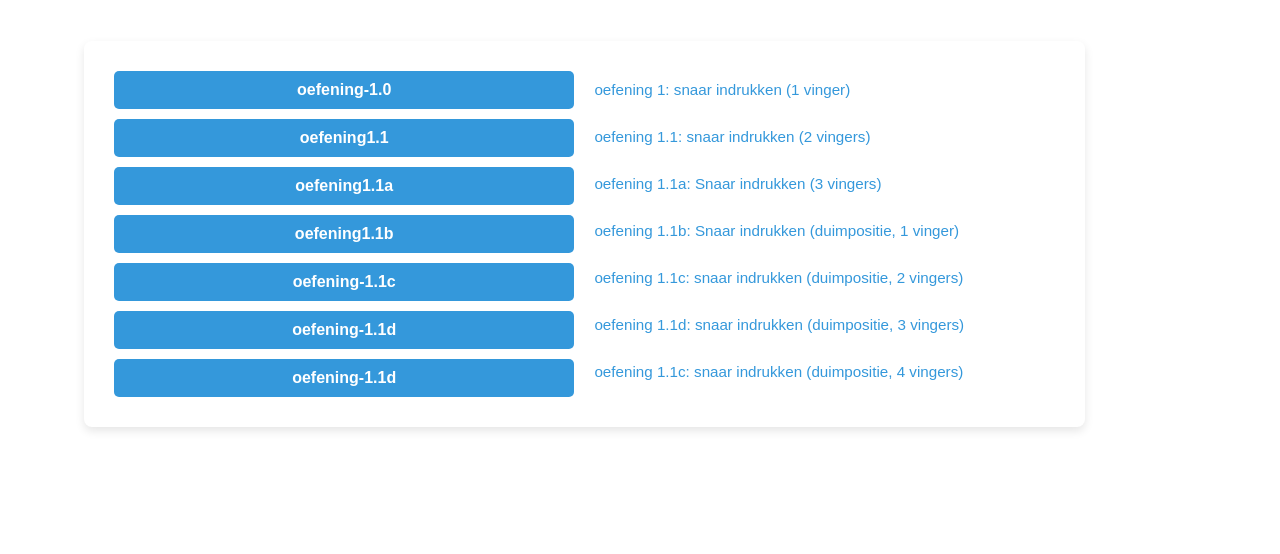
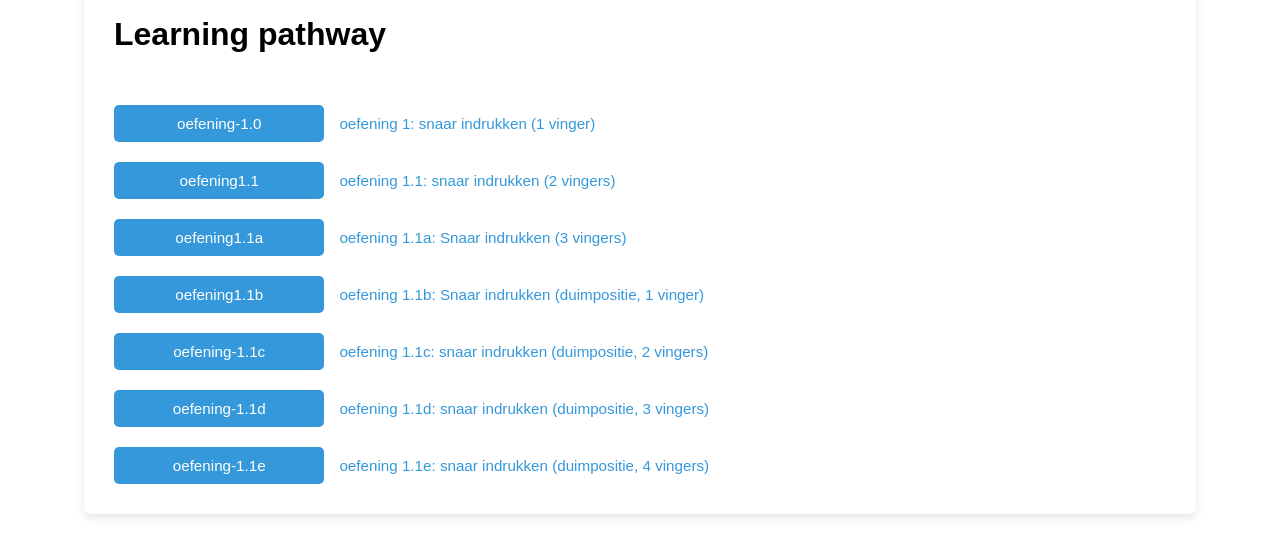
Before and after one commit to FloatingPointError/sisyphus, a plain HTML site: page index.html in a window 1280 px wide. Shown: the part 685-1239 px from the top of the page. Before the commit the page ends 1152 px from the top, so only its background shows below. Drawn offline with Linux system fonts and the light colour scheme.

Commit message:
feat: Update lesson configurations and UI; modify lesson details, enhance button and link layout, and improve styling for lesson pathway

```diff
--- a/elements/lessonData.js
+++ b/elements/lessonData.js
@@ -105,13 +105,13 @@ export const lessonConfigurations = [
     },
         {
         id: 'oefening-1',
-        subid: 'oefening-1.1d',
-        name: 'oefening 1.1c: snaar indrukken (duimpositie, 4 vingers)',
+        subid: 'oefening-1.1e',
+        name: 'oefening 1.1e: snaar indrukken (duimpositie, 4 vingers)',
         settings: {
             speed: 1.0,
             numMountains: 1, // Niet relevant voor flat, maar consistentie
             includePlateaus: false,
-            numFingers: 2,
+            numFingers: 4,
             colorTempo: 40, // BPM
             fingerColors: [hexColors.yellow, hexColors.green, hexColors.blue, hexColors.purple],
             description: 'Druk de snaar in op de puls van de bal. Wissel de vingers af met de kleur van de bal.',
--- a/elements/lessonManager.js
+++ b/elements/lessonManager.js
@@ -81,25 +81,33 @@ export function initLessonManager(domElements, coreAppFunctions) {
         startAnimationOrCountdown(newPathData);
     }
 
+    // Centreer naar animationCanvas
+    function focusOnCanvas() {
+        domElements.canvas.scrollIntoView({ behavior: 'smooth', block: 'center' });
+    }
+
     // Genereer leerpad knoppen
-    const lessonButtonsContainer = lessonPathContainer.querySelector('.lesson-buttons');
     lessonConfigurations.forEach(lesson => {
+        // Wrapper voor de button en de link
+        const divWrapper = document.createElement('div');
+        lessonPathContainer.appendChild(divWrapper);
+        divWrapper.style = 'display: flex; flex-direction: row; width: 100%';
+
+        // De button creëren en eventlisteners toevoegen
         const button = document.createElement('button');
         button.textContent = lesson.subid; // Gebruik subid als tekst
         button.dataset.lessonId = lesson.subid;
         button.addEventListener('click', () => loadLesson(lesson.subid));
-        lessonButtonsContainer.appendChild(button);
-    });
+        button.addEventListener('click', focusOnCanvas);
+        divWrapper.appendChild(button);
 
-    // Hier komen de links naar de html pagina met meer uitleg over de les. De postfix is de les ID.
-    const lessonLinksContainer = lessonPathContainer.querySelector('.lesson-links');
-    lessonConfigurations.forEach(lesson => {
+
+
+        // De link creëren en eventlisteners toevoegen
         const link = document.createElement('a');
         link.href = `oefeningen/${lesson.id}.html`; // Verwijst naar de les pagina
         link.textContent = lesson.name;
         link.target = '_a'; // Open in een nieuw tabblad (maar steeds dezelfde tab)
-        lessonLinksContainer.appendChild(link);
+        divWrapper.appendChild(link);
     });
-
-
 }
--- a/index.html
+++ b/index.html
@@ -85,16 +85,11 @@
             <button id="fullscreenButton" style="visibility: collapse;">Volledig scherm</button>
         </div>
 
-        <h2>Leerpad</h2>
+
         <div id="lessonPathContainer">
-            <div class="lesson-buttons">
-                <!-- Knoppen worden hier dynamisch toegevoegd door JavaScript -->
-            </div>
-            <div class="lesson-links">
-                <!-- Hier komen de links naar de lessen (toegevoegd via lessonManager) -->
-            </div>
-            <!-- <div class="learning-path-explainer">
-            </div> -->
+            <h3>Learning pathway</h3>
+            <!-- Knoppen worden hier dynamisch toegevoegd door JavaScript -->
+            <!-- Hier komen de links naar de lessen (toegevoegd via lessonManager) -->
         </div>
     </div>
 </div>
--- a/styles/style.css
+++ b/styles/style.css
@@ -284,9 +284,8 @@ button {
 }
 
 #lessonPathContainer {
-    margin-top: 1rem;
+    margin-top: 4rem;
     background-color: #fff;
-    width: 90%;
     max-width: 1200px;
     box-sizing: border-box;
     text-align: left;
@@ -299,24 +298,26 @@ button {
     flex-direction: row; /* Knoppen en links naast elkaar */
     flex-wrap: wrap; /* Laat de kolommen wrappen op kleine schermen */
     gap: 20px; /* Ruimte tussen de knoppenkolom en de linkskolom */
-    justify-content: center; /* Centreer de kolommen horizontaal */
+    justify-content: left; /* Centreer de kolommen horizontaal */
     align-items: flex-start; /* Lijn de bovenkanten van de kolommen uit */
 }
 
-#lessonPathContainer .lesson-buttons,
-#lessonPathContainer .lesson-links {
+#lessonPathContainer button,
+#lessonPathContainer a {
     display: flex;
-    flex-direction: column; /* Stapel de items binnen deze containers verticaal */
+    flex-direction: row;
+    justify-content: center;
     gap: 10px; /* Ruimte tussen de individuele knoppen/links */
-    flex: 1; /* Laat ze gelijke ruimte innemen */
-    min-width: 250px; /* Minimale breedte voor elke kolom */
+    /* flex: 1; Laat ze gelijke ruimte innemen */
+    /* max-width: fit-content;
+    min-width: 40%; */
     /* Optioneel: Achtergrond/padding voor de kolommen zelf */
     /* background-color: #f0f0f0; */
     /* padding: 15px; */
     /* border-radius: 5px; */
 }
 
-#lessonPathContainer .lesson-buttons button {
+#lessonPathContainer button {
     background-color: #3498db;
     color: white;
     padding: 10px 15px;
@@ -324,19 +325,20 @@ button {
     border-radius: 5px;
     cursor: pointer;
     transition: background-color 0.3s ease;
-    font-weight: bold;
-    width: 100%; /* Knoppen vullen de breedte van hun container */
+    min-width: 20%;
+    margin-right: 0;
+    font-size: 0.95em;
 }
 
-#lessonPathContainer .lesson-buttons button:hover {
+#lessonPathContainer button button:hover {
     background-color: #2980b9;
 }
 
-#lessonPathContainer .lesson-links a {
+#lessonPathContainer a {
     font-size: 0.95em;
     color: #3498db; /* Linkkleur */
     text-decoration: none;
-    padding: 10px 0; /* Padding voor klikbaarheid */
+    padding: 10px 15px; /* Padding voor klikbaarheid */
     display: block; /* Zorgt ervoor dat padding en breedte werken */
     width: 100%; /* Links vullen de breedte van hun container */
     box-sizing: border-box;
```
